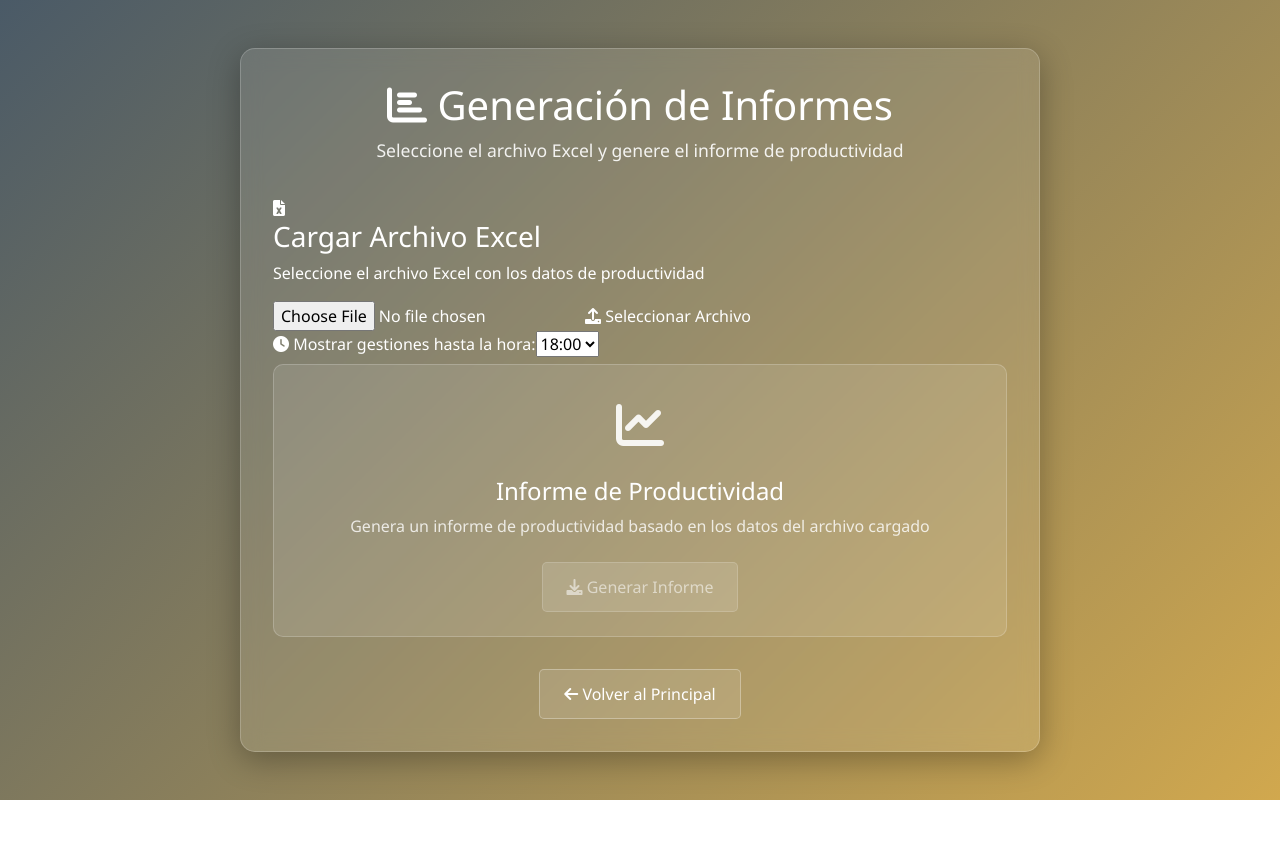
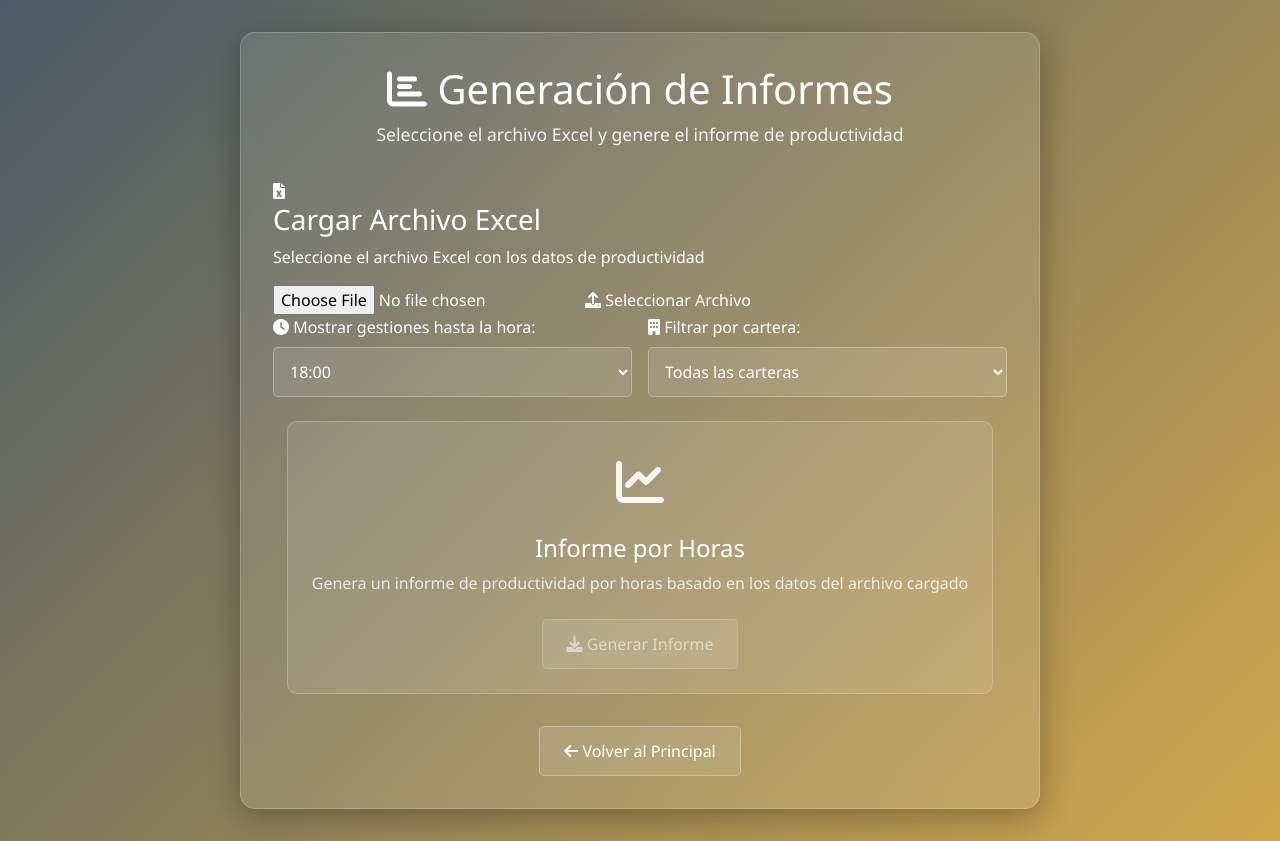
Before and after one commit to Felipe10041999/Programa, an Angular app in the folder Programa-front/: page /informes in a window 1280 px wide. Before the commit the page ends 800 px from the top, so only its background shows below. Built offline with nearby package versions, Linux system fonts and the light colour scheme.

Commit message:
Feat: ajustes

```diff
--- a/Programa-front/src/app/components/principal/informes/informes.css
+++ b/Programa-front/src/app/components/principal/informes/informes.css
@@ -37,8 +37,8 @@
   }
 
   .informes-options {
-    display: grid;
-    gap: 2rem;
+    display: flex;
+    justify-content: center;
     margin-bottom: 2rem;
   }
 
@@ -118,6 +118,45 @@
     background: rgba(255, 255, 255, 0.2);
   }
 
+  .form-row {
+    display: grid;
+    grid-template-columns: 1fr 1fr;
+    gap: 1rem;
+    margin-bottom: 1.5rem;
+  }
+
+  .form-group {
+    display: flex;
+    flex-direction: column;
+  }
+
+  .form-label {
+    display: block;
+    margin-bottom: 0.5rem;
+    font-weight: 500;
+  }
+
+  .form-input {
+    width: 100%;
+    padding: 0.75rem;
+    border: 1px solid rgba(255, 255, 255, 0.3);
+    border-radius: 5px;
+    background: rgba(255, 255, 255, 0.1);
+    color: white;
+    font-size: 1rem;
+  }
+
+  .form-input:focus {
+    outline: none;
+    border-color: rgba(255, 255, 255, 0.5);
+    background: rgba(255, 255, 255, 0.2);
+  }
+
+  .form-input option {
+    background: #333;
+    color: white;
+  }
+
   /* Responsive design */
   @media (max-width: 768px) {
     .informes-container {
@@ -128,6 +167,10 @@
       font-size: 2rem;
     }
 
+    .form-row {
+      grid-template-columns: 1fr;
+    }
+
     .informe-card {
       padding: 1rem;
     }
--- a/Programa-front/src/app/components/principal/informes/informes.html
+++ b/Programa-front/src/app/components/principal/informes/informes.html
@@ -36,12 +36,26 @@
       </div>
 
       <div class="form-row">
+        <div class="form-group">
           <label for="horaLimite" class="form-label">
             <i class="fas fa-clock"></i> Mostrar gestiones hasta la hora:
           </label>
           <select id="horaLimite" class="form-input" [(ngModel)]="horaLimite" name="horaLimite">
             <option *ngFor="let h of horasDisponibles" [value]="h">{{ h }}:00</option>
           </select>
+        </div>
+
+        <div class="form-group">
+          <label for="cartera" class="form-label">
+            <i class="fas fa-building"></i> Filtrar por cartera:
+          </label>
+          <select id="cartera" class="form-input" [(ngModel)]="carteraSeleccionada" name="cartera">
+            <option value="">Todas las carteras</option>
+            <option value="Castigo">Castigo</option>
+            <option value="Desistidos">Desistidos</option>
+            <option value="Desocupados">Desocupados</option>
+          </select>
+        </div>
       </div>
 
       <!-- Opciones de informes -->
@@ -51,9 +65,8 @@
             <i class="fas fa-chart-line"></i>
           </div>
 
-
-          <h3>Informe de Productividad</h3>
-          <p>Genera un informe de productividad basado en los datos del archivo cargado</p>
+          <h3>Informe por Horas</h3>
+          <p>Genera un informe de productividad por horas basado en los datos del archivo cargado</p>
           <button
             class="btn-generar"
             (click)="generarInformeProductividad()"
--- a/Programa-front/src/app/components/principal/informes/informes.ts
+++ b/Programa-front/src/app/components/principal/informes/informes.ts
@@ -16,6 +16,7 @@ export class Informes implements OnInit {
   archivoSeleccionado: File | null = null;
   horaLimite: number = 18; // Valor por defecto
   horasDisponibles: number[] = [7, 8, 9, 10, 11, 12, 13, 14, 15, 16, 17, 18];
+  carteraSeleccionada: string = ''; // Valor por defecto (todas las carteras)
 
   constructor(
     private router: Router,
@@ -53,6 +54,9 @@ export class Informes implements OnInit {
     const formData = new FormData();
     formData.append('file', this.archivoSeleccionado);
     formData.append('hora_limite', this.horaLimite.toString());
+    if (this.carteraSeleccionada) {
+      formData.append('cartera', this.carteraSeleccionada);
+    }
 
     this.informesService.generarInformeProductividad(formData).subscribe({
       next: (blob) => {
@@ -72,6 +76,8 @@ export class Informes implements OnInit {
     });
   }
 
+
+
   descargarArchivo(archivo: any) {
     // Lógica para descargar el archivo si es necesario
     const link = document.createElement('a');
@@ -81,6 +87,6 @@ export class Informes implements OnInit {
   }
 
   volverAPrincipal() {
-    this.router.navigate(['/principal']);
+    this.router.navigate(['']);
   }
 }
```
Also changed, not shown: 2 other files (tests, documents, lock files or other folders). Lines whose indentation alone changed are shown as unchanged.
